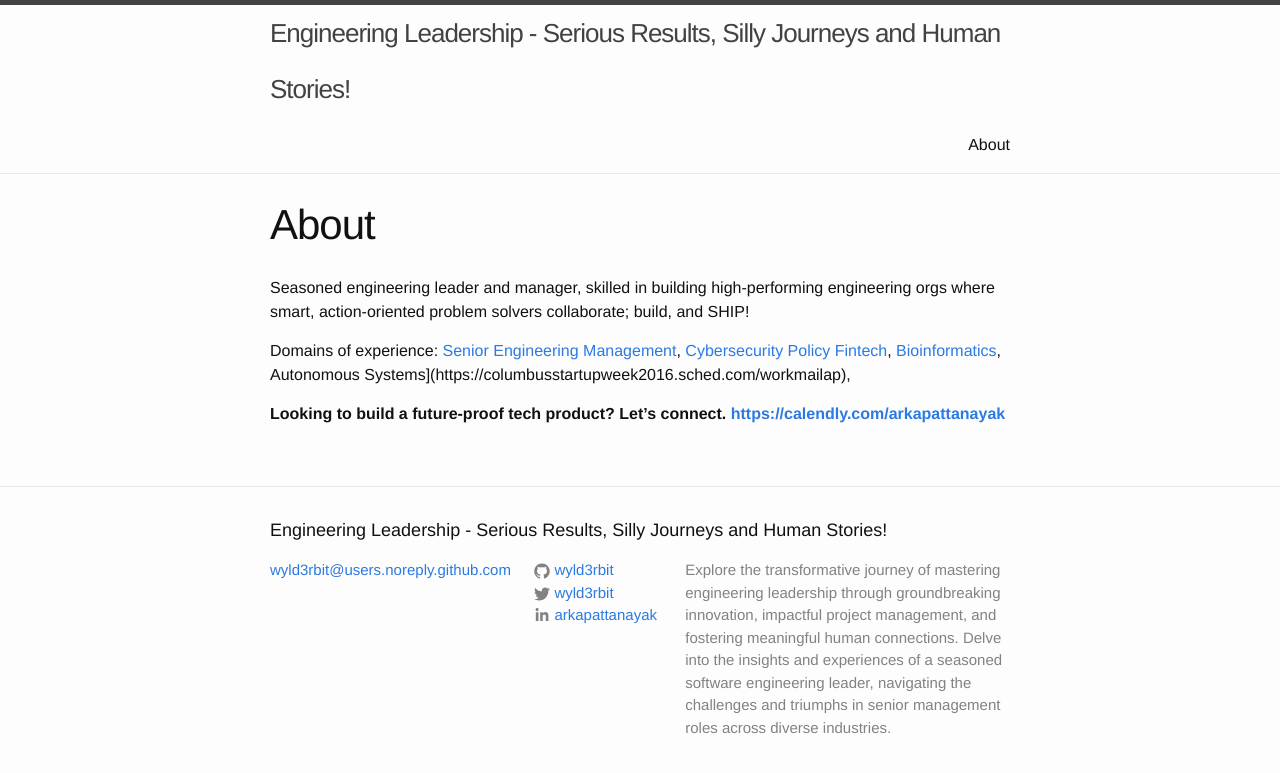
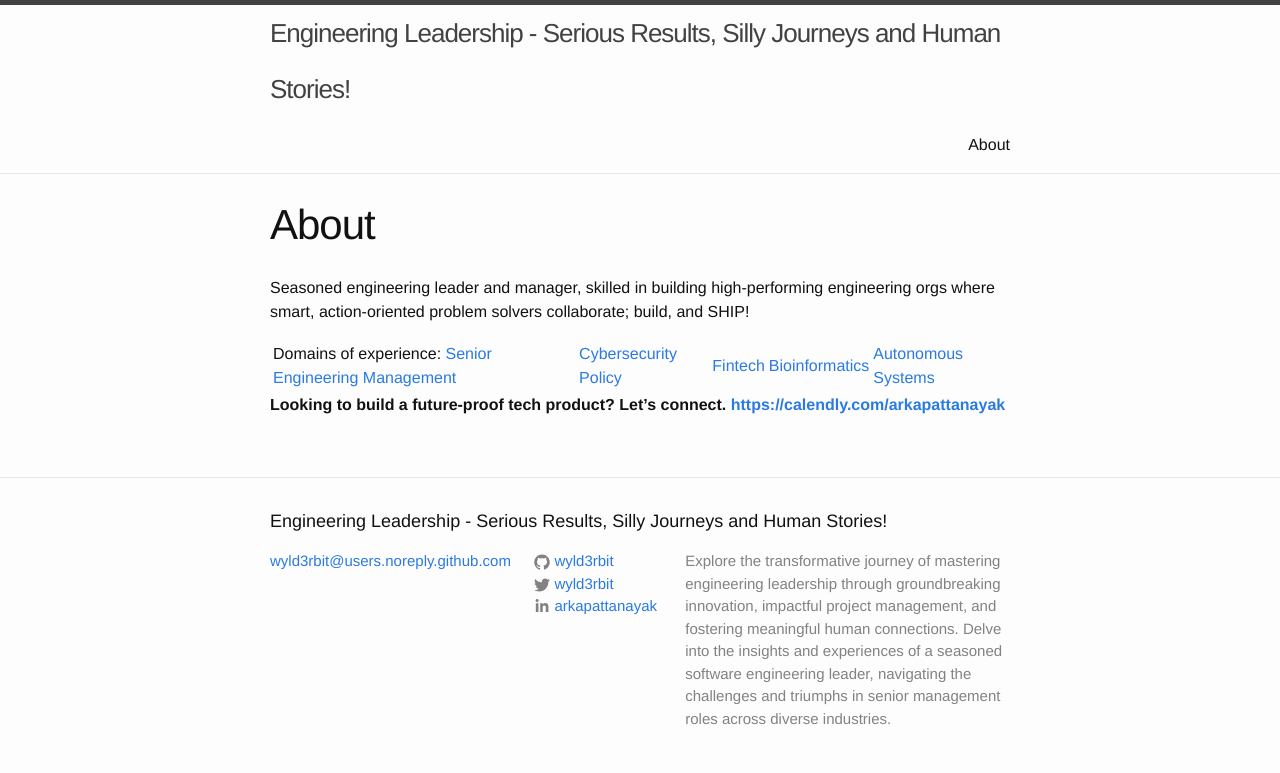
Before and after one commit to wyld3rbit/wyld3rbit.github.io, a Jekyll site: the page built from about.md, in a window 1280 px wide. Shown: the top 773 px of the page. Built offline with Jekyll 4.4.1, drawn with Linux system fonts in a browser that asks for light colours.

Commit message:
Update about.md
Updated about page

```diff
--- a/about.md
+++ b/about.md
@@ -7,6 +7,6 @@ permalink: /about/
 
 Seasoned engineering leader and manager, skilled in building high-performing engineering orgs where smart, action-oriented problem solvers collaborate; build, and SHIP!
 
-Domains of experience: [Senior Engineering Management](https://www.platohq.com/@arka-pattanayak-60671430), [Cybersecurity Policy](https://pe.gatech.edu/degrees/cybersecurity) [Fintech](https://www.braintreepayments.com/), [Bioinformatics](https://medicine.osu.edu/departments/biomedical-informatics), Autonomous Systems](https://columbusstartupweek2016.sched.com/workmailap),
+Domains of experience: [Senior Engineering Management](https://www.platohq.com/@arka-pattanayak-60671430) | [Cybersecurity Policy](https://pe.gatech.edu/degrees/cybersecurity) | [Fintech](https://www.braintreepayments.com/) | [Bioinformatics](https://medicine.osu.edu/departments/biomedical-informatics) | [Autonomous Systems](https://columbusstartupweek2016.sched.com/workmailap)
 
 **Looking to build a future-proof tech product? Let's connect. <https://calendly.com/arkapattanayak>**
```
